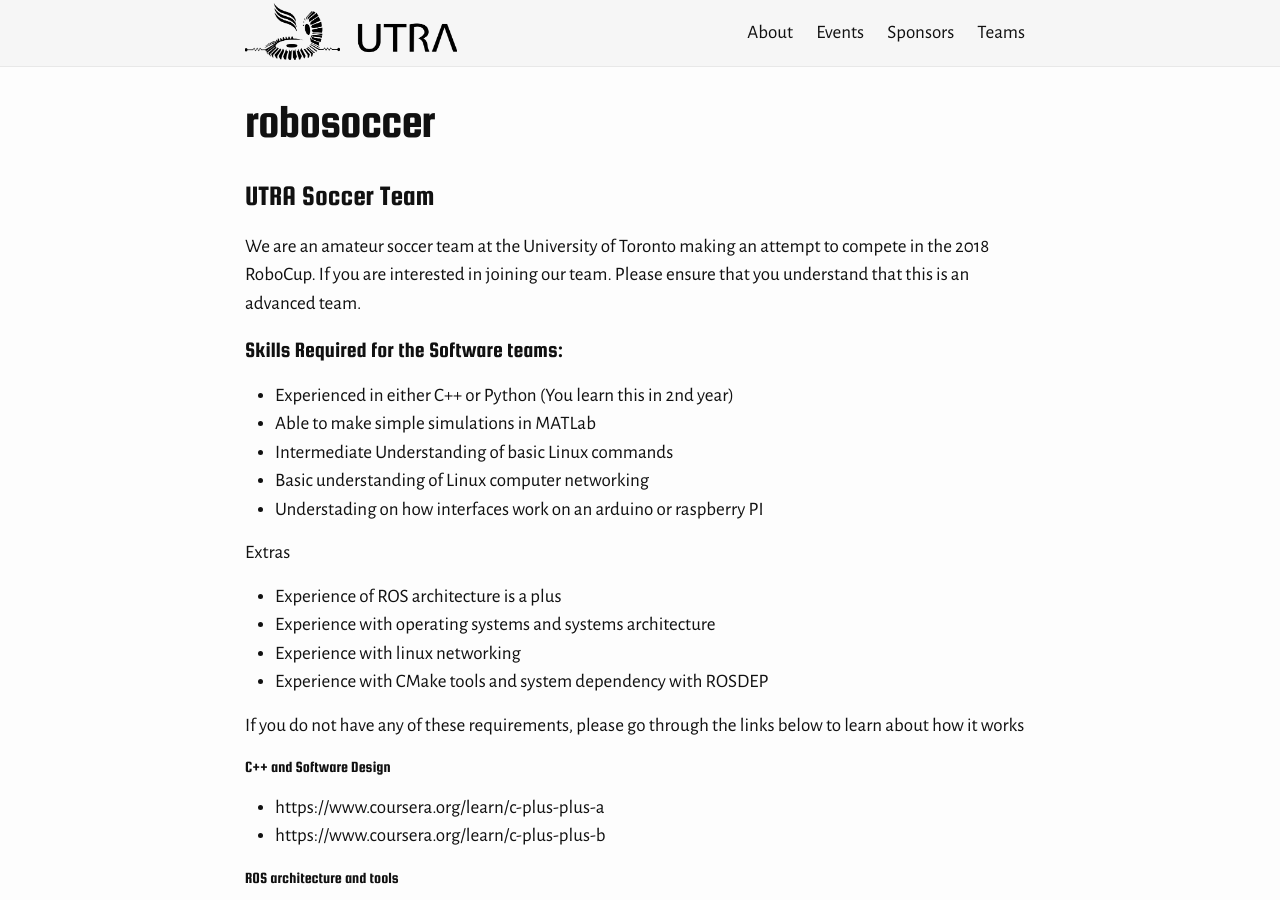
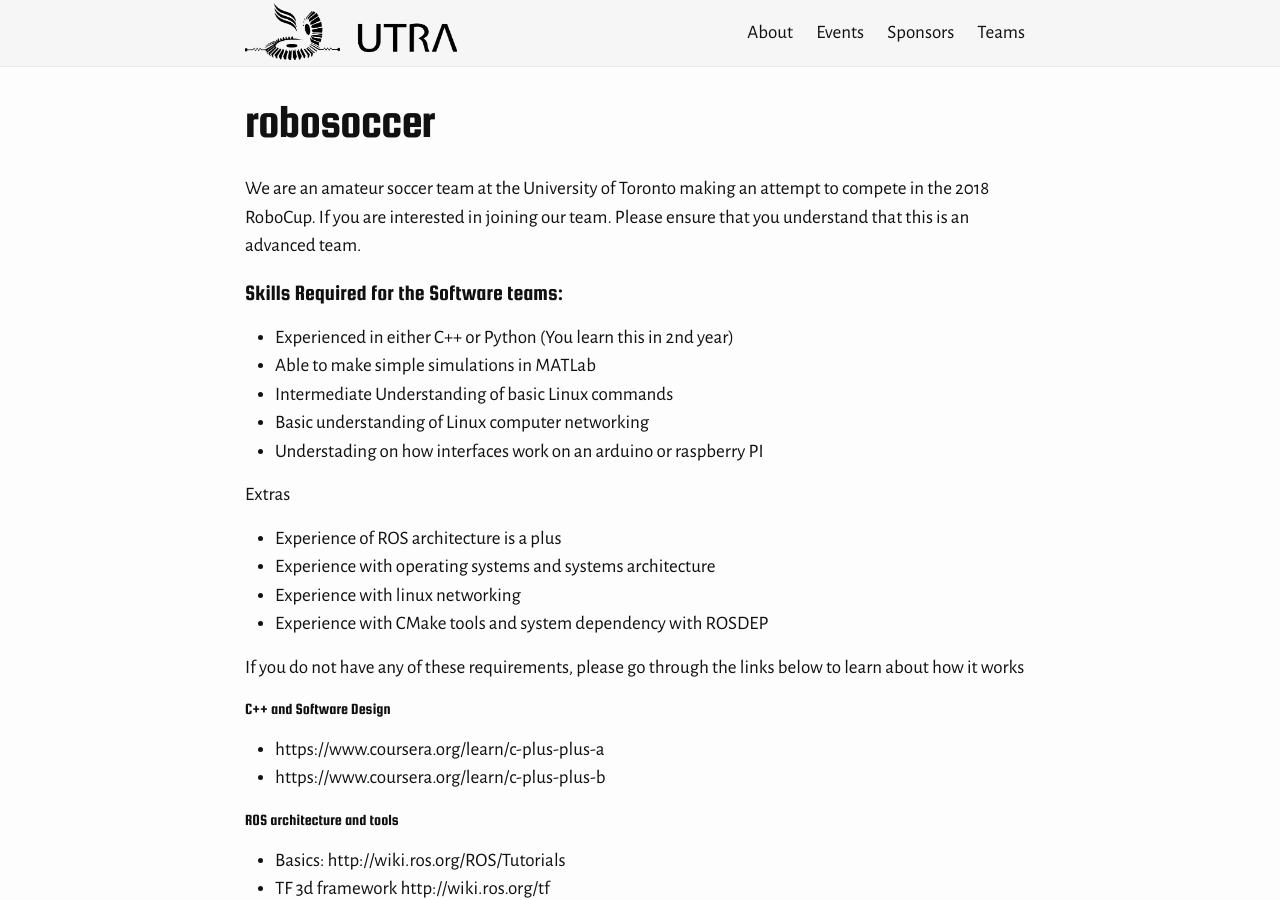
Before and after one commit to utra/utra-old-website, a Jekyll site: the page built from teams/soccer.md, in a window 1280 px wide and 900 px high. Built offline with Jekyll 4.4.1, drawn with Linux system fonts in a browser that asks for light colours.

Commit message:
Update soccer.md

```diff
--- a/teams/soccer.md
+++ b/teams/soccer.md
@@ -5,8 +5,6 @@ name: RoboSoccer
 title: RoboSoccer
 inMenu: false
 ---
-## UTRA Soccer Team
-
 We are an amateur soccer team at the University of Toronto making an attempt to compete in the 2018 RoboCup. If you are interested in joining our team. Please ensure that you understand that this is an advanced team.
 
 ### Skills Required for the Software teams:
```
